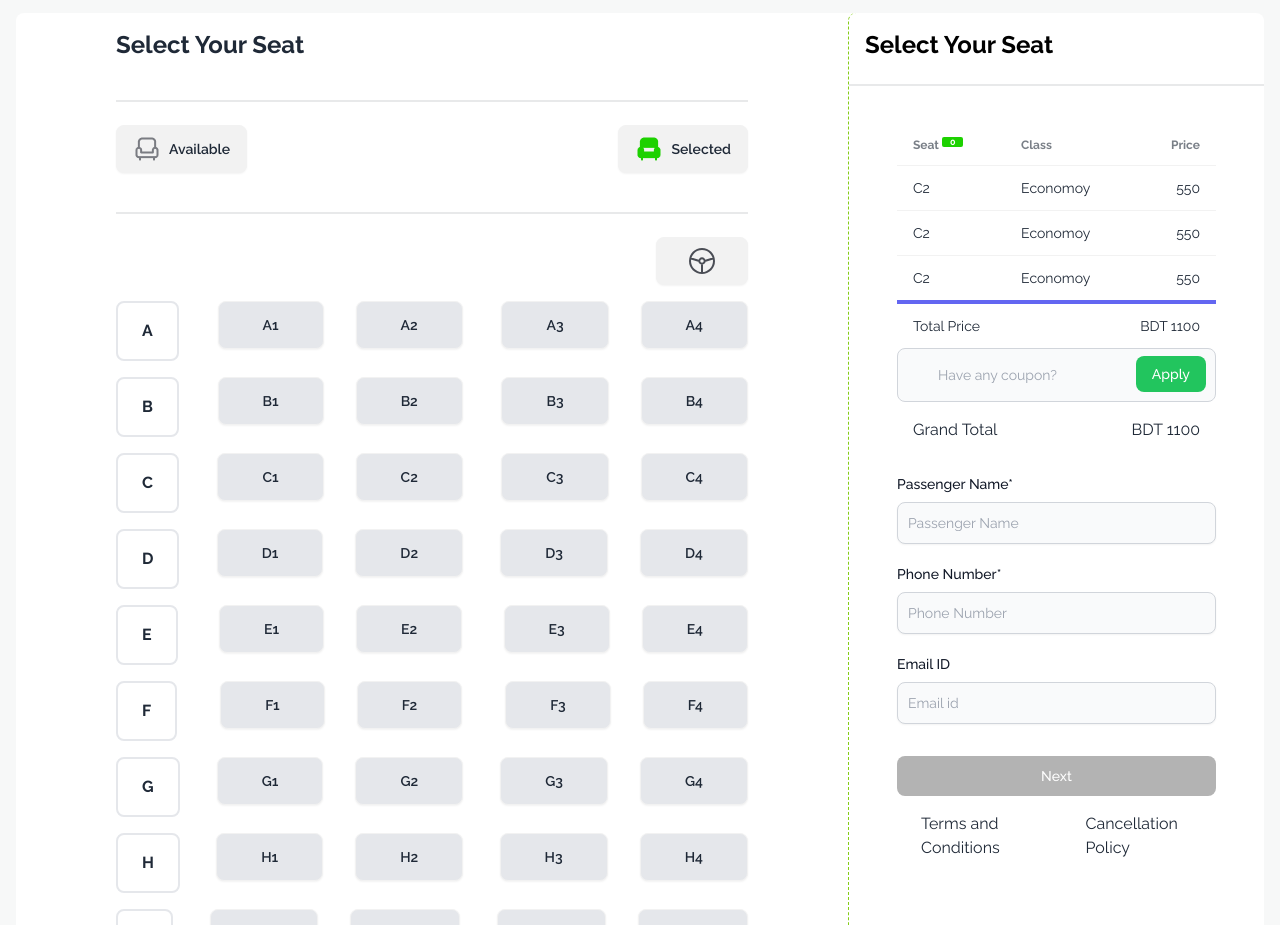
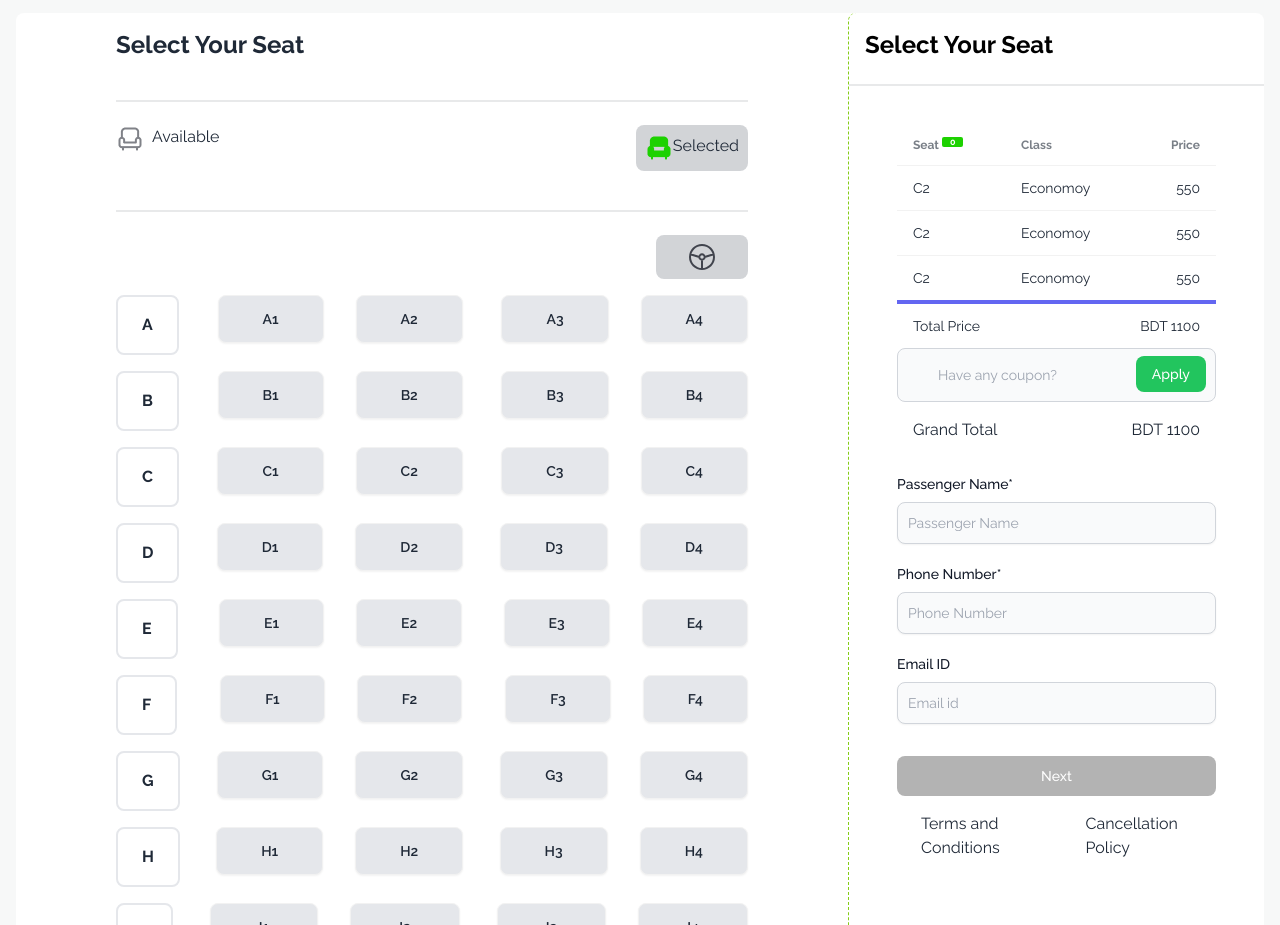
Before and after one commit to Sangma83/E-ticketing-website, a plain HTML site: page index.html in a window 1280 px wide. Shown: the part 1930-2855 px from the top of the page. Drawn offline with nearby package versions, Linux system fonts and the light colour scheme.

Commit message:
btn correction

```diff
--- a/index.html
+++ b/index.html
@@ -269,18 +269,18 @@
               </div>
               <div class="divider"></div>
               <div class="flex justify-between pb-4">
-                <button class="btn">
+                <button class="flex gap-2">
                   <img src="images/seat-gray.png" alt="">
                   Available
                 </button>
-                <button class="btn">
+                <button class="btn-active btn-ghost flex p-2 rounded-lg">
                   <img src="images/seat-green-filled.png" alt="">
                   Selected
                 </button>
               </div>
               <div class="divider"></div>
               <div class="container mx-auto  flex justify-end">
-                <button class="btn px-8">
+                <button class="btn-active btn-ghost flex p-2 rounded-lg px-8">
                   <svg width="26.000000" height="26.000000" viewBox="0 0 26 26" fill="none" xmlns="http://www.w3.org/2000/svg" xmlns:xlink="http://www.w3.org/1999/xlink">
                     <path id="Vector" d="M1.91333 17.5922C2.5166 19.0481 3.40039 20.371 4.51465 21.4853C5.62891 22.5996 6.9519 23.4835 8.40771 24.0865C9.86377 24.6896 11.4241 25 13 25C14.5759 25 16.1362 24.6896 17.5923 24.0865C19.0481 23.4835 20.3711 22.5996 21.4854 21.4853C22.5996 20.371 23.4834 19.0481 24.0867 17.5922C24.6897 16.1363 25 14.5759 25 13C25 11.4241 24.6897 9.86371 24.0867 8.40781C23.4834 6.9519 22.5996 5.62903 21.4854 4.51471C20.3711 3.40042 19.0481 2.51651 17.5923 1.91345C16.1362 1.31039 14.5759 1 13 1C11.4241 1 9.86377 1.31039 8.40771 1.91345C6.9519 2.51651 5.62891 3.40042 4.51465 4.51471C3.40039 5.62903 2.5166 6.9519 1.91333 8.40781C1.3103 9.86371 1 11.4241 1 13C1 14.5759 1.3103 16.1363 1.91333 17.5922ZM11.1145 14.8856C11.6145 15.3857 12.2927 15.6667 13 15.6667C13.7073 15.6667 14.3855 15.3857 14.8855 14.8856C15.3857 14.3855 15.6667 13.7072 15.6667 13C15.6667 12.2928 15.3857 11.6145 14.8855 11.1144C14.3855 10.6143 13.7073 10.3333 13 10.3333C12.2927 10.3333 11.6145 10.6143 11.1145 11.1144C10.6143 11.6145 10.3333 12.2928 10.3333 13C10.3333 13.7072 10.6143 14.3855 11.1145 14.8856ZM13 15.6667L13 25M10.3333 13L1.33325 10.3333M15.6667 13L24.6667 10.3333" stroke="#030712" stroke-opacity="0.700000" stroke-width="2.000000" stroke-linejoin="round" stroke-linecap="round"/>
                   </svg>
@@ -612,7 +612,7 @@
                               <h3 class="font-bold">Thank you for Booking Our Bus Seats. We are working hard to find the best service and deals for you.</h3>
                            <p>Shortly you will find a confirmation in your email.</p>
                        <div class="modal-action">
-                        <a href="#transport"><label for="modalCheckbox" class="btn btn-success text-white px-14 rounded-full mr-40">Continue</label></a>
+                        <a href="#transport"><label for="modalCheckbox" class="btn-block bg-cyan-600 py-2  text-white px-14 rounded-full mr-40">Continue</label></a>
                      </div>
                   </div>
                 </dialog>
```
